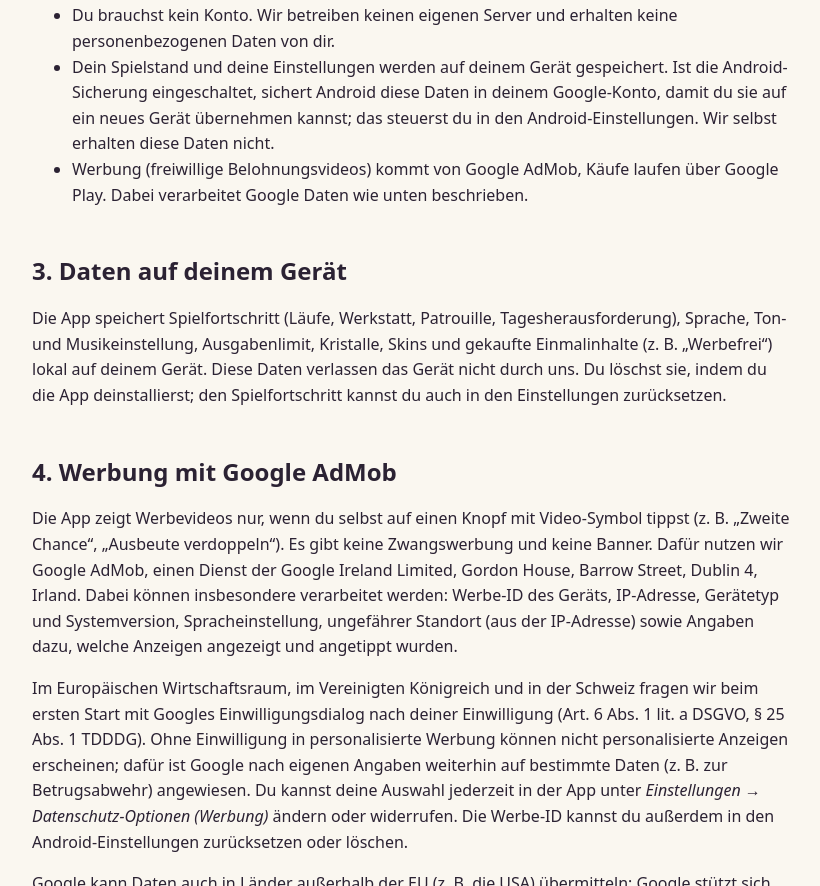
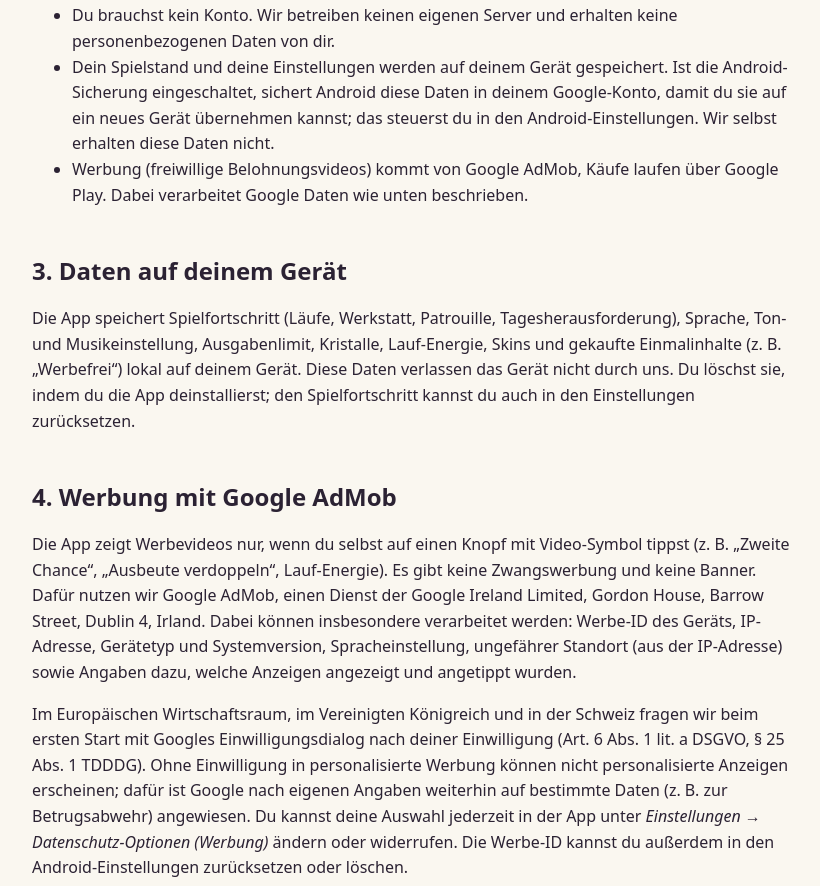
Before and after one commit to mgraffenberger74/mgraffenberger74.github.io, a plain HTML site: page aegisprotocol/datenschutz.html in a window 1280 px wide. Shown: the part 376-1262 px from the top of the page, without its empty margins (228-1048 px from the left). Drawn offline with Linux system fonts and the light colour scheme.

Commit message:
Aegis Protocol Datenschutz: Lauf-Energie (gespeichert, per Video)
Co-Authored-By: Claude Opus 5.5 <noreply@anthropic.com>

```diff
--- a/aegisprotocol/datenschutz.html
+++ b/aegisprotocol/datenschutz.html
@@ -13,10 +13,10 @@
 </ul>
 
 <h2>3. Daten auf deinem Gerät</h2>
-<p>Die App speichert Spielfortschritt (Läufe, Werkstatt, Patrouille, Tagesherausforderung), Sprache, Ton- und Musikeinstellung, Ausgabenlimit, Kristalle, Skins und gekaufte Einmalinhalte (z.&nbsp;B. „Werbefrei“) lokal auf deinem Gerät. Diese Daten verlassen das Gerät nicht durch uns. Du löschst sie, indem du die App deinstallierst; den Spielfortschritt kannst du auch in den Einstellungen zurücksetzen.</p>
+<p>Die App speichert Spielfortschritt (Läufe, Werkstatt, Patrouille, Tagesherausforderung), Sprache, Ton- und Musikeinstellung, Ausgabenlimit, Kristalle, Lauf-Energie, Skins und gekaufte Einmalinhalte (z.&nbsp;B. „Werbefrei“) lokal auf deinem Gerät. Diese Daten verlassen das Gerät nicht durch uns. Du löschst sie, indem du die App deinstallierst; den Spielfortschritt kannst du auch in den Einstellungen zurücksetzen.</p>
 
 <h2>4. Werbung mit Google AdMob</h2>
-<p>Die App zeigt Werbevideos nur, wenn du selbst auf einen Knopf mit Video-Symbol tippst (z.&nbsp;B. „Zweite Chance“, „Ausbeute verdoppeln“). Es gibt keine Zwangswerbung und keine Banner. Dafür nutzen wir Google AdMob, einen Dienst der Google Ireland Limited, Gordon House, Barrow Street, Dublin 4, Irland. Dabei können insbesondere verarbeitet werden: Werbe-ID des Geräts, IP-Adresse, Gerätetyp und Systemversion, Spracheinstellung, ungefährer Standort (aus der IP-Adresse) sowie Angaben dazu, welche Anzeigen angezeigt und angetippt wurden.</p>
+<p>Die App zeigt Werbevideos nur, wenn du selbst auf einen Knopf mit Video-Symbol tippst (z.&nbsp;B. „Zweite Chance“, „Ausbeute verdoppeln“, Lauf-Energie). Es gibt keine Zwangswerbung und keine Banner. Dafür nutzen wir Google AdMob, einen Dienst der Google Ireland Limited, Gordon House, Barrow Street, Dublin 4, Irland. Dabei können insbesondere verarbeitet werden: Werbe-ID des Geräts, IP-Adresse, Gerätetyp und Systemversion, Spracheinstellung, ungefährer Standort (aus der IP-Adresse) sowie Angaben dazu, welche Anzeigen angezeigt und angetippt wurden.</p>
 <p>Im Europäischen Wirtschaftsraum, im Vereinigten Königreich und in der Schweiz fragen wir beim ersten Start mit Googles Einwilligungsdialog nach deiner Einwilligung (Art. 6 Abs. 1 lit. a DSGVO, § 25 Abs. 1 TDDDG). Ohne Einwilligung in personalisierte Werbung können nicht personalisierte Anzeigen erscheinen; dafür ist Google nach eigenen Angaben weiterhin auf bestimmte Daten (z.&nbsp;B. zur Betrugsabwehr) angewiesen. Du kannst deine Auswahl jederzeit in der App unter <em>Einstellungen → Datenschutz-Optionen (Werbung)</em> ändern oder widerrufen. Die Werbe-ID kannst du außerdem in den Android-Einstellungen zurücksetzen oder löschen.</p>
 <p>Google kann Daten auch in Länder außerhalb der EU (z.&nbsp;B. die USA) übermitteln; Google stützt sich dabei auf das EU-US Data Privacy Framework bzw. Standardvertragsklauseln. Mehr dazu: <a href="https://policies.google.com/privacy">Datenschutzerklärung von Google</a> und <a href="https://policies.google.com/technologies/partner-sites">Wie Google Daten aus Apps von Partnern verwendet</a>.</p>
 <p>Mit dem Einmalkauf „Werbefrei“ erhältst du alle Belohnungen ohne Video; es werden keine Videos mehr angezeigt.</p>
```
